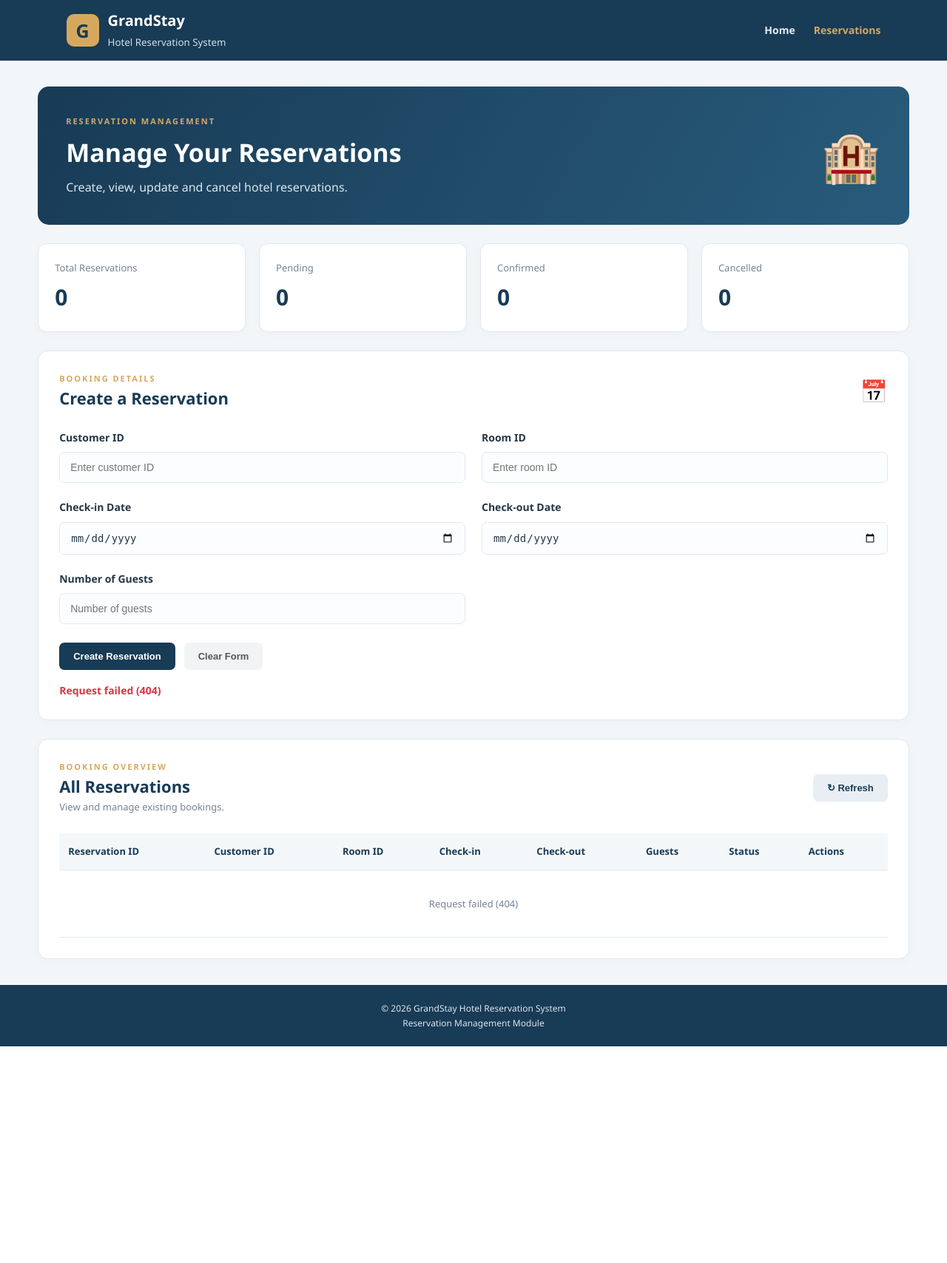
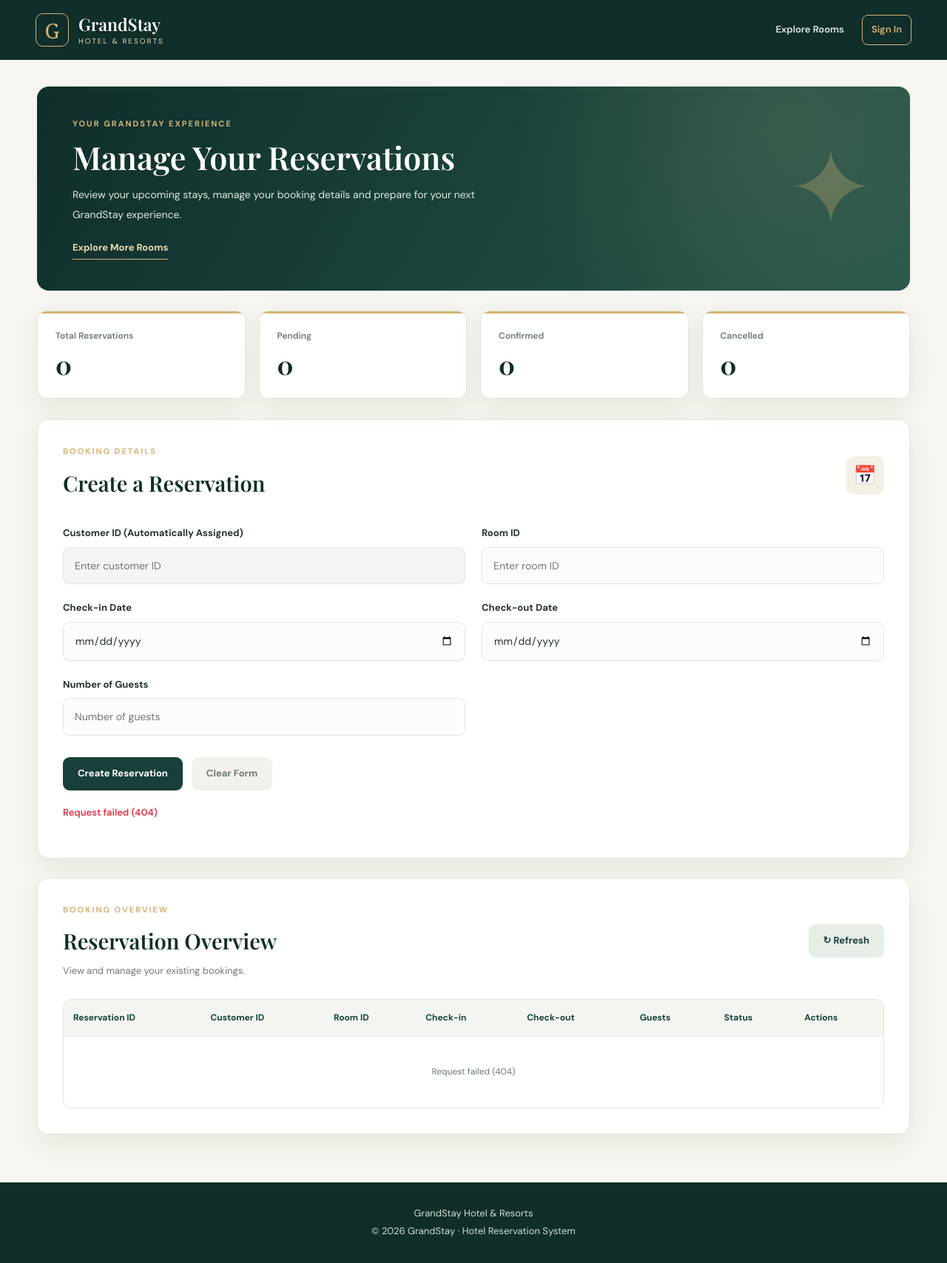
Before and after one commit to IT26100992/OOP--hotel-room-reservation-system, a web app: page /reservation.html in a window 1280 px wide. Shown: the whole page at 74% size. Before the commit the page ends 1415 px from the top, so only its background shows below. Run offline with its HTML, style and script files only (its server is not run), Linux system fonts and the light colour scheme; data that the repository does not hold is empty.

Commit message:
Redesign reservation management with shared GrandStay theme

```diff
--- a/src/main/resources/public/css/reservation.css
+++ b/src/main/resources/public/css/reservation.css
@@ -1,182 +1,198 @@
+
+/* ==========================================
+   GRANDSTAY - RESERVATION MANAGEMENT
+   ========================================== */
 
 :root {
-    --primary: #183b56;
-    --primary-light: #285b7b;
-    --accent: #d6a85f;
-    --background: #f3f6f9;
-    --white: #ffffff;
-    --text: #243746;
-    --muted: #758493;
-    --border: #e2e8ee;
-    --success: #198754;
-    --danger: #dc3545;
+    --reservation-success: #217750;
+    --reservation-warning: #9b6c22;
 }
 
-* {
-    box-sizing: border-box;
-    margin: 0;
-    padding: 0;
+/* Main content */
+
+.container {
+    width: min(1180px, calc(100% - 48px));
+    margin: 36px auto 0;
 }
 
-body {
-    font-family: "Segoe UI", Arial, sans-serif;
-    background: var(--background);
-    color: var(--text);
-    line-height: 1.6;
+/* Welcome banner */
+
+.welcome {
+    min-height: 235px;
+    position: relative;
+    overflow: hidden;
+
+    display: flex;
+    align-items: center;
+    justify-content: space-between;
+    gap: 24px;
+
+    padding: 42px 48px;
+    margin-bottom: 27px;
+    border-radius: 16px;
+
+    background:
+            radial-gradient(
+                    circle at 86% 20%,
+                    rgba(212, 180, 119, 0.14),
+                    transparent 36%
+            ),
+            linear-gradient(
+                    120deg,
+                    #102e2a,
+                    #24564b
+            );
+
+    color: white;
 }
 
-.topbar {
-    min-height: 76px;
-    background: var(--primary);
-    color: white;
-    padding: 12px 7%;
-    display: flex;
-    justify-content: space-between;
-    align-items: center;
-    gap: 20px;
+.welcome-content {
+    position: relative;
+    z-index: 1;
+    max-width: 720px;
 }
 
-.brand {
-    display: flex;
-    align-items: center;
-    gap: 12px;
+.eyebrow {
+    margin: 0 0 10px;
+    color: var(--gs-gold);
+    font-size: 11px;
+    font-weight: 700;
+    letter-spacing: 2px;
+    text-transform: uppercase;
 }
 
-.brand-icon {
-    width: 44px;
-    height: 44px;
-    border-radius: 10px;
-    background: var(--accent);
-    color: var(--primary);
-    display: grid;
-    place-items: center;
-    font-size: 25px;
-    font-weight: bold;
-}
-
-.brand h2 {
-    font-size: 20px;
-}
-
-.brand small {
-    color: #d5e0e8;
-}
-
-.topbar nav {
-    display: flex;
-    gap: 25px;
-}
-
-.topbar nav a {
-    text-decoration: none;
-    color: #e5edf3;
-    font-size: 14px;
+.welcome h1 {
+    margin: 0 0 12px;
+    font-family: "Playfair Display", Georgia, serif;
+    font-size: clamp(29px, 4vw, 43px);
+    line-height: 1.2;
     font-weight: 600;
 }
 
-.topbar nav a.active,
-.topbar nav a:hover {
-    color: var(--accent);
+.welcome p:not(.eyebrow) {
+    margin: 0;
+    max-width: 575px;
+    font-size: 14px;
+    line-height: 1.9;
+    color: #dce9e2;
 }
 
-.container {
-    width: min(1180px, 92%);
-    margin: 35px auto;
+.welcome-link {
+    display: inline-block;
+    margin-top: 22px;
+    padding-bottom: 4px;
+    border-bottom: 1px solid var(--gs-gold);
+
+    color: var(--gs-gold-light);
+    text-decoration: none;
+    font-size: 13px;
+    font-weight: 700;
 }
 
-.welcome {
-    background: linear-gradient(120deg, #183b56, #285b7b);
+.welcome-link:hover {
     color: white;
-    padding: 38px;
-    border-radius: 15px;
-    display: flex;
-    justify-content: space-between;
-    align-items: center;
-    margin-bottom: 25px;
 }
 
-.welcome h1 {
-    font-size: clamp(25px, 4vw, 34px);
-    margin: 7px 0;
+.welcome-decoration {
+    color: rgba(212, 180, 119, 0.3);
+    font-size: clamp(75px, 11vw, 145px);
+    line-height: 1;
 }
 
-.welcome p:not(.eyebrow) {
-    color: #dce6ed;
-}
-
-.welcome-icon {
-    font-size: 65px;
-}
-
-.eyebrow {
-    font-size: 11px;
-    font-weight: 700;
-    letter-spacing: 2px;
-    color: var(--accent);
-}
+/* Reservation statistic cards */
 
 .stats-grid {
     display: grid;
-    grid-template-columns: repeat(4, 1fr);
+    grid-template-columns: repeat(4, minmax(0, 1fr));
     gap: 18px;
-    margin-bottom: 25px;
+    margin-bottom: 28px;
 }
 
 .stat-card {
-    background: var(--white);
-    padding: 22px;
-    border-radius: 12px;
-    border: 1px solid var(--border);
-    box-shadow: 0 3px 12px rgba(0, 0, 0, 0.025);
+    position: relative;
+    overflow: hidden;
+    background: var(--gs-white);
+    padding: 24px;
+    border: 1px solid var(--gs-border);
+    border-radius: 13px;
+    box-shadow: var(--gs-shadow);
+}
+
+.stat-card::before {
+    content: "";
+    position: absolute;
+    top: 0;
+    left: 0;
+    width: 100%;
+    height: 3px;
+    background: var(--gs-gold);
 }
 
 .stat-card span {
     display: block;
-    font-size: 13px;
-    color: var(--muted);
+    margin-bottom: 9px;
+    color: var(--gs-muted);
+    font-size: 12px;
+    font-weight: 600;
 }
 
 .stat-card strong {
     display: block;
-    font-size: 30px;
-    color: var(--primary);
-    margin-top: 5px;
+    color: var(--gs-primary-dark);
+    font-family: "Playfair Display", Georgia, serif;
+    font-size: 34px;
+    line-height: 1.2;
 }
 
+/* Content panels */
+
 .panel {
-    background: var(--white);
-    padding: 28px;
-    border-radius: 14px;
-    margin-bottom: 25px;
-    border: 1px solid var(--border);
-    box-shadow: 0 4px 15px rgba(0, 0, 0, 0.025);
+    margin-bottom: 26px;
+    padding: 34px;
+    background: white;
+    border: 1px solid var(--gs-border);
+    border-radius: 15px;
+    box-shadow: var(--gs-shadow);
 }
 
 .section-heading {
     display: flex;
+    align-items: center;
     justify-content: space-between;
-    align-items: center;
-    gap: 15px;
-    margin-bottom: 25px;
+    gap: 18px;
+    margin-bottom: 27px;
 }
 
 .section-heading h2 {
-    font-size: 22px;
-    color: var(--primary);
+    margin: 0 0 8px;
+    color: var(--gs-primary-dark);
+    font-family: "Playfair Display", Georgia, serif;
+    font-size: clamp(23px, 3vw, 29px);
+    font-weight: 600;
 }
 
 .heading-icon {
-    font-size: 30px;
+    width: 52px;
+    height: 52px;
+    border-radius: 12px;
+    background: #f5f0e5;
+
+    display: grid;
+    place-items: center;
+    font-size: 25px;
 }
 
 .muted {
-    color: var(--muted);
+    margin: 0;
+    color: var(--gs-muted);
     font-size: 13px;
 }
 
+/* Reservation form */
+
 .form-grid {
     display: grid;
-    grid-template-columns: repeat(2, 1fr);
+    grid-template-columns: repeat(2, minmax(0, 1fr));
     gap: 22px;
 }
 
@@ -187,196 +203,246 @@ body {
 }
 
 .form-group label {
-    font-weight: 600;
-    font-size: 14px;
+    color: var(--gs-text);
+    font-size: 13px;
+    font-weight: 700;
 }
 
 .form-group input {
     width: 100%;
-    padding: 12px 14px;
-    border: 1px solid var(--border);
-    border-radius: 7px;
+    min-width: 0;
+    padding: 13px 15px;
+
+    color: var(--gs-text);
+    background: #fcfdfa;
+
+    border: 1px solid var(--gs-border);
+    border-radius: 9px;
+
     font-size: 14px;
-    background: #fcfdff;
-    color: var(--text);
     outline: none;
-    transition: border 0.2s, box-shadow 0.2s;
+    transition:
+            border-color 0.2s,
+            box-shadow 0.2s;
 }
 
 .form-group input:focus {
-    border-color: var(--primary-light);
-    box-shadow: 0 0 0 3px rgba(40, 91, 123, 0.1);
+    border-color: var(--gs-primary);
+    box-shadow:
+            0 0 0 3px rgba(25, 63, 59, 0.09);
+}
+
+.form-group input[readonly] {
+    background: #f2f5f1;
+    color: #63756c;
+    cursor: default;
 }
 
 .form-actions {
     display: flex;
+    gap: 12px;
     flex-wrap: wrap;
-    gap: 12px;
-    margin-top: 25px;
+    margin-top: 29px;
 }
 
+/* Buttons */
+
 .btn {
-    border: none;
-    padding: 11px 19px;
-    border-radius: 7px;
-    cursor: pointer;
+    padding: 12px 20px;
+    border: 0;
+    border-radius: 9px;
     font-size: 13px;
-    font-weight: 600;
-    transition: opacity 0.2s, transform 0.2s;
+    font-weight: 700;
+
+    transition:
+            transform 0.2s,
+            background 0.2s;
 }
 
 .btn:hover:not(:disabled) {
-    opacity: 0.9;
     transform: translateY(-1px);
 }
 
 .btn:disabled {
-    opacity: 0.5;
+    opacity: 0.55;
     cursor: not-allowed;
 }
 
 .btn-primary {
-    background: var(--primary);
+    background: var(--gs-primary);
     color: white;
 }
 
+.btn-primary:hover:not(:disabled) {
+    background: var(--gs-primary-dark);
+}
+
 .btn-secondary {
-    background: #e8eef3;
-    color: var(--primary);
+    background: #e7eee8;
+    color: var(--gs-primary);
+}
+
+.btn-secondary:hover:not(:disabled) {
+    background: #d9e5dc;
 }
 
 .btn-light {
-    background: #f1f3f5;
-    color: #555;
+    background: #f3f1eb;
+    color: var(--gs-muted);
+}
+
+.btn-light:hover:not(:disabled) {
+    background: #eae7dc;
 }
 
 #reservation-message {
-    margin-top: 17px;
-    font-size: 14px;
+    min-height: 24px;
+    margin-top: 20px;
+    font-size: 13px;
     font-weight: 600;
-    min-height: 22px;
 }
 
+/* Reservation table */
+
 .table-wrapper {
+    width: 100%;
     overflow-x: auto;
-    width: 100%;
+    border: 1px solid var(--gs-border);
+    border-radius: 11px;
 }
 
 table {
     width: 100%;
-    min-width: 850px;
+    min-width: 900px;
     border-collapse: collapse;
 }
 
-th, td {
-    padding: 14px 12px;
+th,
+td {
+    padding: 15px 13px;
     text-align: left;
-    border-bottom: 1px solid var(--border);
-    font-size: 13px;
+    border-bottom: 1px solid var(--gs-border);
+    font-size: 12px;
+    vertical-align: middle;
 }
 
 th {
-    background: #f4f7fa;
-    color: var(--primary);
+    background: #f3f6f0;
+    color: var(--gs-primary);
     font-weight: 700;
     white-space: nowrap;
 }
 
+td {
+    color: var(--gs-text);
+    overflow-wrap: anywhere;
+}
+
 tbody tr:hover {
-    background: #f9fbfd;
+    background: #fcfdf9;
+}
+
+tbody tr:last-child td {
+    border-bottom: none;
 }
 
 .empty-state {
+    padding: 38px;
     text-align: center;
-    color: var(--muted);
-    padding: 35px;
+    color: var(--gs-muted);
 }
+
+/* Reservation status badges */
 
 .status-badge {
     display: inline-block;
-    padding: 5px 10px;
-    border-radius: 20px;
-    font-size: 11px;
+    padding: 6px 12px;
+    border-radius: 30px;
+
+    font-size: 10px;
     font-weight: 700;
-    background: #e8eef3;
-    color: var(--primary);
+    letter-spacing: 0.3px;
 }
 
 .status-PENDING {
-    background: #fff2d8;
-    color: #946200;
+    background: #fff2d9;
+    color: #926117;
 }
 
 .status-CONFIRMED {
-    background: #d9f2e3;
-    color: #146c43;
+    background: #e0f2e6;
+    color: #17643d;
 }
 
 .status-CANCELLED {
-    background: #fde2e2;
-    color: #b02a37;
+    background: #fde6e6;
+    color: #a73535;
 }
 
 .status-COMPLETED {
-    background: #e3e8ed;
-    color: #475569;
+    background: #e8ecea;
+    color: #52645b;
 }
+
+/* Table action buttons */
 
 .table-action {
     display: flex;
-    gap: 6px;
+    flex-wrap: nowrap;
+    gap: 7px;
 }
 
 .table-action button {
-    padding: 7px 10px;
+    padding: 8px 12px;
     font-size: 11px;
 }
 
 .edit-button {
-    background: #e5edf5;
-    color: var(--primary);
+    background: #e9f0e9;
+    color: var(--gs-primary);
+}
+
+.edit-button:hover:not(:disabled) {
+    background: #dce8dc;
 }
 
 .cancel-button {
-    background: #fde8e8;
-    color: var(--danger);
+    background: #fbe8e8;
+    color: var(--gs-danger);
 }
 
-footer {
-    background: var(--primary);
-    color: #dce6ed;
-    text-align: center;
-    padding: 22px;
-    font-size: 12px;
+.cancel-button:hover:not(:disabled) {
+    background: #f4d4d4;
 }
 
-@media (max-width: 800px) {
+/* Responsive layout */
+
+@media (max-width: 900px) {
     .stats-grid {
-        grid-template-columns: repeat(2, 1fr);
+        grid-template-columns: repeat(2, minmax(0, 1fr));
+    }
+
+    .welcome {
+        padding: 32px;
     }
 }
 
 @media (max-width: 600px) {
-    .topbar {
-        padding: 14px 4%;
-        flex-direction: column;
+    .container {
+        width: calc(100% - 30px);
+        margin-top: 20px;
     }
 
     .welcome {
-        padding: 25px;
+        padding: 28px 24px;
     }
 
-    .welcome-icon {
-        font-size: 40px;
-    }
-
-    .container {
-        width: 94%;
-        margin: 20px auto;
+    .welcome-decoration {
+        display: none;
     }
 
     .panel {
-        padding: 18px;
+        padding: 21px;
     }
 
     .form-grid {
@@ -384,14 +450,22 @@ footer {
     }
 
     .stats-grid {
-        gap: 10px;
+        gap: 11px;
     }
 
     .stat-card {
-        padding: 15px;
+        padding: 17px;
     }
 
     .stat-card strong {
-        font-size: 24px;
+        font-size: 28px;
+    }
+
+    .section-heading {
+        align-items: flex-start;
+    }
+
+    .form-actions .btn {
+        width: 100%;
     }
 }
--- a/src/main/resources/public/js/reservation.js
+++ b/src/main/resources/public/js/reservation.js
@@ -14,6 +14,7 @@ document.addEventListener("DOMContentLoaded", () => {
 
     let editingReservationId = null;
     let reservationsCache = [];
+    let authenticatedCustomerId = "";
 
 
     const bookingParams = new URLSearchParams(window.location.search);
@@ -58,7 +59,8 @@ document.addEventListener("DOMContentLoaded", () => {
                 throw new Error("Only customers can create reservations.");
             }
 
-            userIdInput.value = user.id;
+            authenticatedCustomerId = user.id;
+            userIdInput.value = authenticatedCustomerId;
         })
         .catch(error => {
             showMessage(error.message, true);
@@ -96,7 +98,11 @@ document.addEventListener("DOMContentLoaded", () => {
 
     function resetEditMode() {
         editingReservationId = null;
+
         form.reset();
+
+        // Restore the authenticated user after resetting.
+        userIdInput.value = authenticatedCustomerId;
 
         submitButton.textContent = "Create Reservation";
         editingHeading.textContent = "Create a Reservation";
@@ -415,14 +421,14 @@ document.addEventListener("DOMContentLoaded", () => {
         showMessage("Edit cancelled.");
     });
 
-    document.getElementById("clear-form").addEventListener("click", () => {
-        if (editingReservationId !== null) {
+    document.getElementById("clear-form")
+        .addEventListener("click", event => {
+
+            event.preventDefault();
+
             resetEditMode();
-            showMessage("Form cleared. Edit mode cancelled.");
-        } else {
             showMessage("Form cleared.");
-        }
-    });
+        });
 
     refreshButton.addEventListener("click", loadReservations);
 
--- a/src/main/resources/public/reservation.html
+++ b/src/main/resources/public/reservation.html
@@ -7,37 +7,101 @@
 
     <title>Reservation Management | GrandStay Hotel</title>
 
+    <link rel="stylesheet" href="/css/design-system.css">
     <link rel="stylesheet" href="/css/reservation.css">
+
+    <script src="/js/navigation.js" defer></script>
 </head>
 
 <body>
 
-<header class="topbar">
-    <div class="brand">
-        <span class="brand-icon">G</span>
-        <div>
-            <h2>GrandStay</h2>
-            <small>Hotel Reservation System</small>
-        </div>
+
+<header class="gs-header">
+    <div class="gs-header-inner">
+
+        <a class="gs-brand" href="/search.html">
+            <span class="gs-brand-mark">G</span>
+
+            <span>
+                <strong>GrandStay</strong>
+                <small>Hotel & Resorts</small>
+            </span>
+        </a>
+
+        <nav class="gs-nav" aria-label="Main navigation">
+
+            <a href="/search.html">
+                Explore Rooms
+            </a>
+
+            <a href="/reservation.html"
+               aria-current="page"
+               class="auth-only" hidden>
+                Reservations
+            </a>
+
+            <a href="/profile.html"
+               class="auth-only" hidden>
+                My Profile
+            </a>
+
+            <a href="/rooms.html"
+               class="admin-only" hidden>
+                Manage Rooms
+            </a>
+
+            <a href="/admin.html"
+               class="admin-only" hidden>
+                Dashboard
+            </a>
+
+            <a href="/login.html"
+               class="guest-only gs-sign-in">
+                Sign In
+            </a>
+
+            <button type="button"
+                    id="navLogout"
+                    class="auth-only" hidden>
+                Log Out
+            </button>
+
+        </nav>
+
     </div>
+</header>
 
-    <nav>
-        <a href="/index.html">Home</a>
-        <a href="/reservation.html" class="active">Reservations</a>
-    </nav>
-</header>
 
 <main class="container">
 
+
     <section class="welcome">
-        <div>
-            <p class="eyebrow">RESERVATION MANAGEMENT</p>
+        <div class="welcome-content">
+
+            <p class="eyebrow">
+                YOUR GRANDSTAY EXPERIENCE
+            </p>
+
             <h1>Manage Your Reservations</h1>
-            <p>Create, view, update and cancel hotel reservations.</p>
+
+            <p>
+                Review your upcoming stays, manage
+                your booking details and prepare for
+                your next GrandStay experience.
+            </p>
+
+            <a href="/search.html" class="welcome-link">
+                Explore More Rooms
+            </a>
+
         </div>
 
-        <div class="welcome-icon">🏨</div>
+        <div class="welcome-decoration"
+             aria-hidden="true">
+            ✦
+        </div>
     </section>
+
 
     <section class="stats-grid">
         <article class="stat-card">
@@ -76,7 +140,7 @@
             <div class="form-grid">
 
                 <div class="form-group">
-                    <label for="userId">Customer ID</label>
+                    <label for="userId"> Customer ID (Automatically Assigned)</label>
                     <input
                             type="text"
                             id="userId"
@@ -160,8 +224,10 @@
         <div class="section-heading">
             <div>
                 <p class="eyebrow">BOOKING OVERVIEW</p>
-                <h2>All Reservations</h2>
-                <p class="muted">View and manage existing bookings.</p>
+                <h2>Reservation Overview</h2>
+                <p class="muted">
+                    View and manage your existing bookings.
+                </p>
             </div>
 
             <button type="button" id="refresh-reservations"
@@ -201,9 +267,9 @@
 
 </main>
 
-<footer>
-    <p>© 2026 GrandStay Hotel Reservation System</p>
-    <p>Reservation Management Module</p>
+<footer class="gs-footer">
+    <p>GrandStay Hotel & Resorts</p>
+    <p>© 2026 GrandStay · Hotel Reservation System</p>
 </footer>
 
 <script src="/js/reservation.js" defer></script>
```
Also changed, not shown: data/reservations.json (+1 -1 lines).
